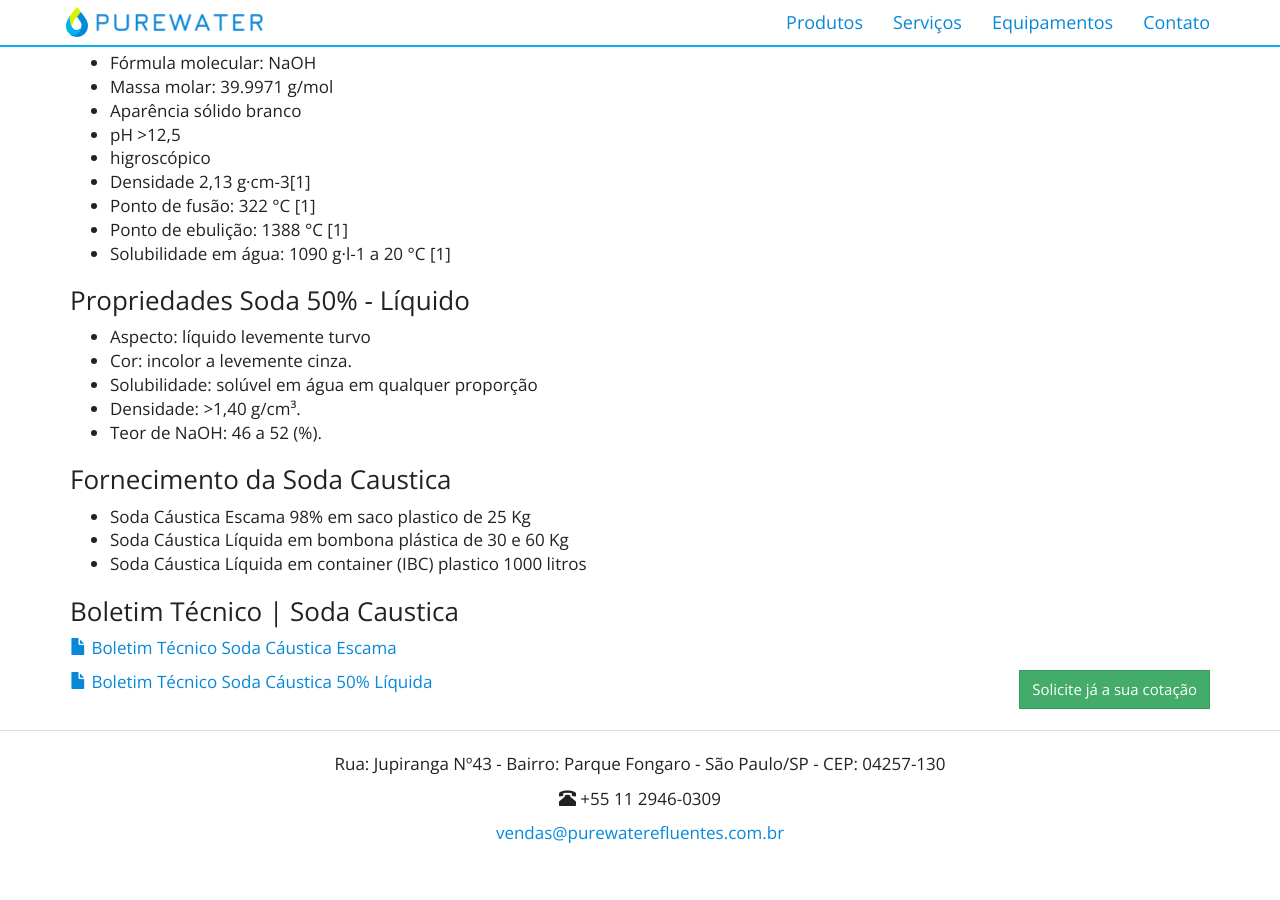
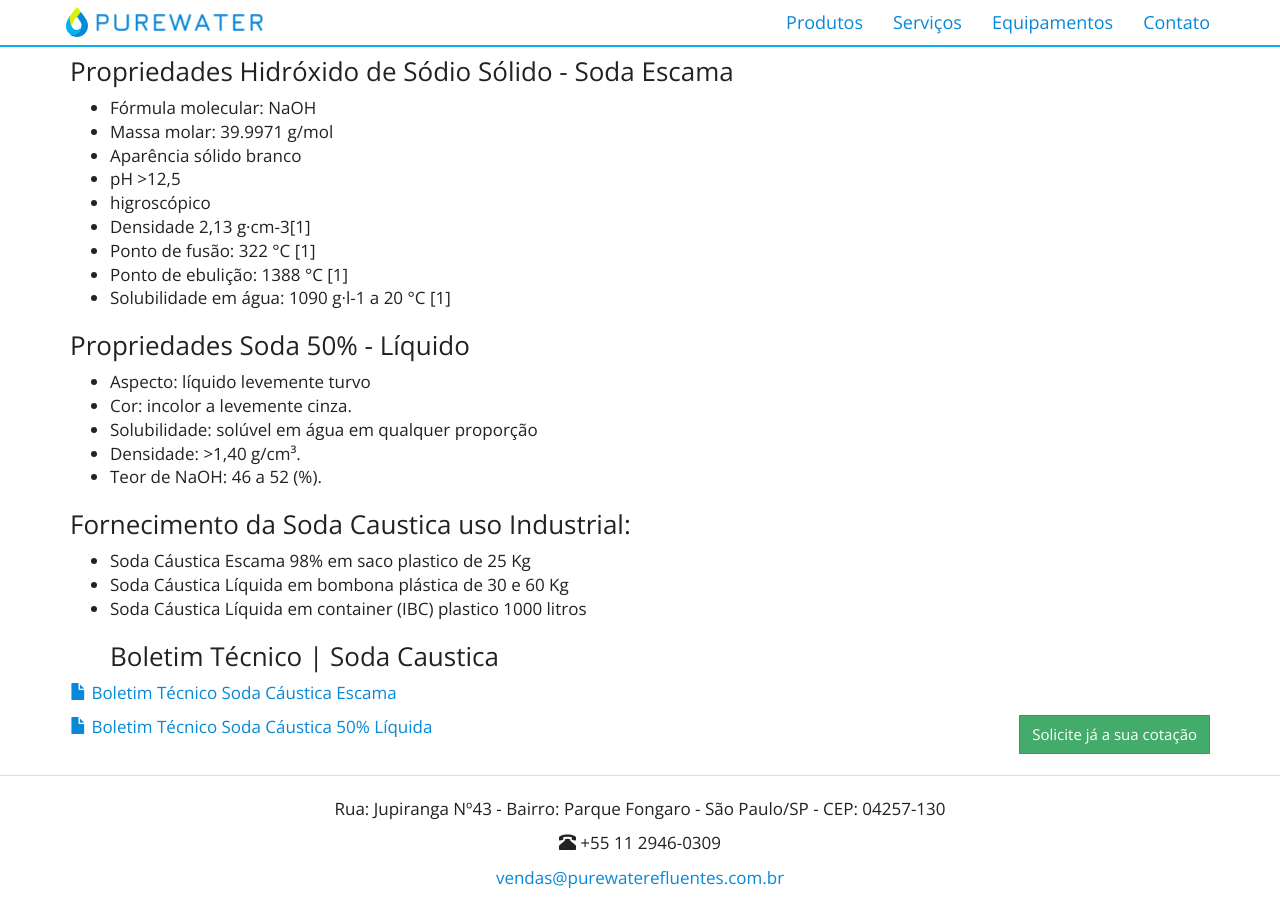
Before and after one commit to purewaterefluentes/purewaterefluentes.github.io, a Jekyll site: the page built from produtos/hidroxido-de-sodio-soda-caustica.md, in a window 1280 px wide and 900 px high, scrolled down 990 px. Built offline with Jekyll 4.4.1, drawn with Linux system fonts in a browser that asks for light colours; nearby versions of some CDN libraries; library files that are not in the unit come from our copies; before the commit the page ends 1845 px from its top, so only the background shows below that.

Commit message:
Update hidroxido-de-sodio-soda-caustica.md

```diff
--- a/produtos/hidroxido-de-sodio-soda-caustica.md
+++ b/produtos/hidroxido-de-sodio-soda-caustica.md
@@ -24,6 +24,7 @@
 **Soda Cáustica de uso Doméstico SODA-LIMP50 Liquída®:** (Embalagem: 1Kg)
 >Fabricação de Sabão, Desincrustante Alcalino, Desentupir pias, Desentumpir ralos, limpeza de utensilios, desengraxante e limpeza geral.
 
+<br/>
 ### Propriedades Hidróxido de Sódio Sólido - Soda Escama
 
 - Fórmula molecular: NaOH
@@ -44,12 +45,12 @@
 - Densidade: >1,40 g/cm³.
 - Teor de NaOH: 46 a 52 (%).
 
-### Fornecimento da Soda Caustica
+### Fornecimento da Soda Caustica uso Industrial:
 
 - Soda Cáustica Escama 98% em saco plastico de 25 Kg
 - Soda Cáustica Líquida em bombona plástica de 30 e 60 Kg
 - Soda Cáustica Líquida em container (IBC) plastico 1000 litros
-
+<br/>
 ### Boletim Técnico | Soda Caustica
 
 {% include purewater/link-boletim.html label="Boletim Técnico Soda Cáustica Escama" arquivo="FISPQ SODA ESCAMA.pdf" %}
```
